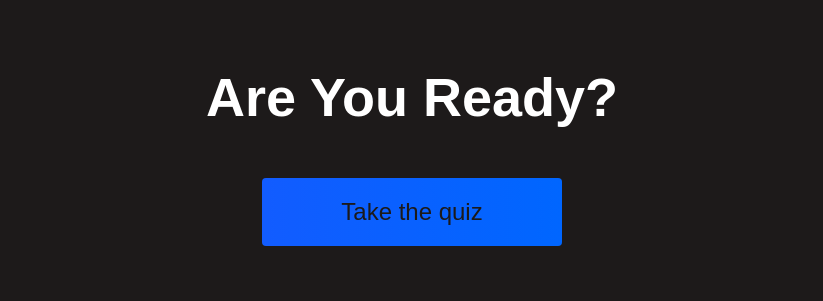
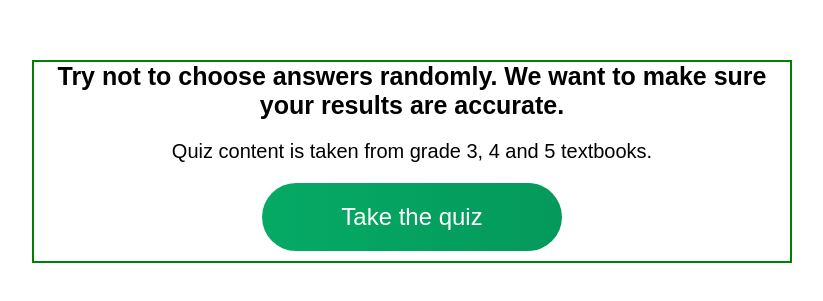
Before and after one commit to AnnaAn01/language-courses-react-website, a React (Create React App) app: page /langtest in a window 1280 px wide. Shown: the part 239-540 px from the top of the page, without its empty margins (228-1051 px from the left). Built offline with nearby package versions, Linux system fonts and the light colour scheme; a web font is replaced by a local one.

Commit message:
styling the quiz page

```diff
--- a/src/components/LanguageTest/LanguageTest.js
+++ b/src/components/LanguageTest/LanguageTest.js
@@ -67,12 +67,12 @@ export const TopLine = styled.p`
 `;
 export const Heading = styled.h1`
   margin-bottom: 24px;
-  font-size: 48px;
+  font-size: 45px;
   line-height: 1.1;
   font-weight: 600;
   color: ${({ lightText }) => (lightText ? "#f7f8fa" : "#010606")};
 
-  @media screen and (480px) {
+  @media screen and (max-width: 480px) {
     font-size: 32px;
   }
 `;
@@ -80,14 +80,15 @@ export const Heading = styled.h1`
 export const Subtitle = styled.p`
   max-width: 440px;
   margin-bottom: 35px;
-  font-height: 18px;
-  line-height: 24px;
+
+  line-height: 30px;
   color: ${({ darkText }) => (darkText ? "#010606" : "#fff")};
 `;
 
 export const BtnWrap = styled.div`
   display: flex;
   justify-content: flex-start;
+  margin-top: 3rem;
 `;
 
 export const ImgWrap = styled.div`
--- a/src/components/QuizPage/QuizPageElements.js
+++ b/src/components/QuizPage/QuizPageElements.js
@@ -4,7 +4,7 @@ import { createGlobalStyle } from "styled-components";
 
 export const UniversalStyle = createGlobalStyle`
 :root {
-  background-color: rgb(29, 26, 26);
+  background-color: #fff;
 }
 
 * {
@@ -12,7 +12,7 @@ export const UniversalStyle = createGlobalStyle`
     margin: 0;
     padding: 0;
     font-size: 62.5%;
-    color: #fff;
+    color: #000;
 }
 `;
 
@@ -32,12 +32,19 @@ export const QuizWrapper = styled.div`
   //   background-color: red;
   justify-content: center;
   align-items: center;
+  border: 2px solid green;
 `;
 
 export const QuizH1 = styled.h1`
-  font-size: 5.4rem;
-  color: #fff;
-  margin-bottom: 5rem;
+  font-size: 2.5rem;
+  color: #000;
+  margin-bottom: 2rem;
+  text-align: center;
+`;
+
+export const QuizContentInfo = styled.div`
+  font-size: 2rem;
+  margin-bottom: 2rem;
 `;
 
 export const QuizLink = styled(LinkR)`
@@ -47,17 +54,14 @@ export const QuizLink = styled(LinkR)`
   text-align: center;
   margin-bottom: 1rem;
   text-decoration: none;
-  color: rgb(28, 26, 26);
-  border-radius: 4px;
-  background: linear-gradient(
-    90deg,
-    rgb(18, 92, 255) 0%,
-    rgb(0, 102, 255) 100%
-  );
+  color: #fff;
+  border-radius: 50px;
+
+  background: linear-gradient(90deg, rgb(5, 170, 101) 0%, rgb(4, 153, 91) 100%);
 
   &:hover {
     cursor: pointer;
-    box-shadow: 0 0.4rem 1.4rem 0 rgba(8, 114, 244, 0.6);
+    box-shadow: 0 0.4rem 1.4rem 0 rgba(5, 216, 128, 0.3);
     transition: transform 150ms;
     transform: scale(1.03);
   }
--- a/src/components/QuizPage/index.js
+++ b/src/components/QuizPage/index.js
@@ -5,6 +5,7 @@ import {
   QuizWrapper,
   QuizH1,
   QuizLink,
+  QuizContentInfo,
 } from "./QuizPageElements";
 
 const QuizPage = () => {
@@ -12,7 +13,13 @@ const QuizPage = () => {
     <QuizPageContainer>
       <UniversalStyle />
       <QuizWrapper>
-        <QuizH1>Are You Ready?</QuizH1>
+        <QuizH1>
+          Try not to choose answers randomly. We want to make sure your results
+          are accurate.
+        </QuizH1>
+        <QuizContentInfo>
+          Quiz content is taken from grade 3, 4 and 5 textbooks.
+        </QuizContentInfo>
         <QuizLink to="/quizgame">Take the quiz</QuizLink>
       </QuizWrapper>
     </QuizPageContainer>
--- a/src/components/Testimonials/Testimonials.js
+++ b/src/components/Testimonials/Testimonials.js
@@ -207,7 +207,7 @@ export const Heading = styled.h1`
   font-weight: 600;
   color: ${({ lightText }) => (lightText ? "#f7f8fa" : "#010606")};
 
-  @media screen and (480px) {
+  @media screen and (max-width: 480px) {
     font-size: 32px;
   }
 `;
@@ -215,7 +215,6 @@ export const Heading = styled.h1`
 export const Subtitle = styled.p`
   max-width: 440px;
   margin-bottom: 35px;
-  font-height: 18px;
   line-height: 24px;
   color: ${({ darkText }) => (darkText ? "#010606" : "#fff")};
 `;
```
